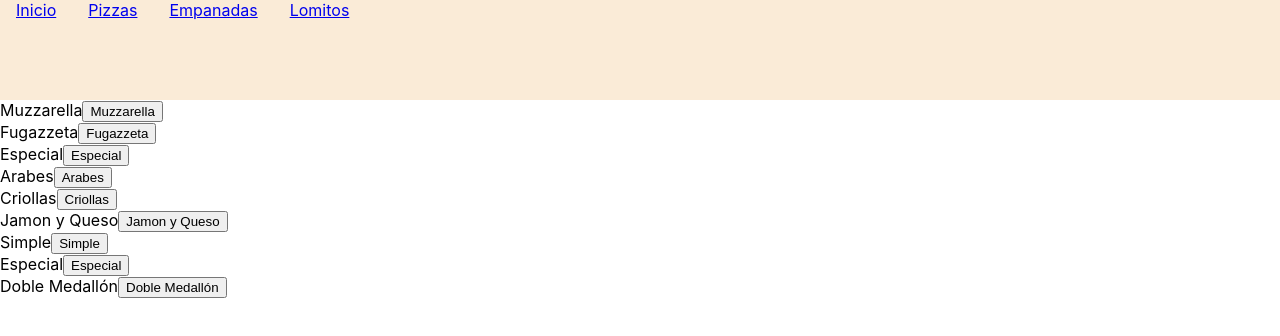
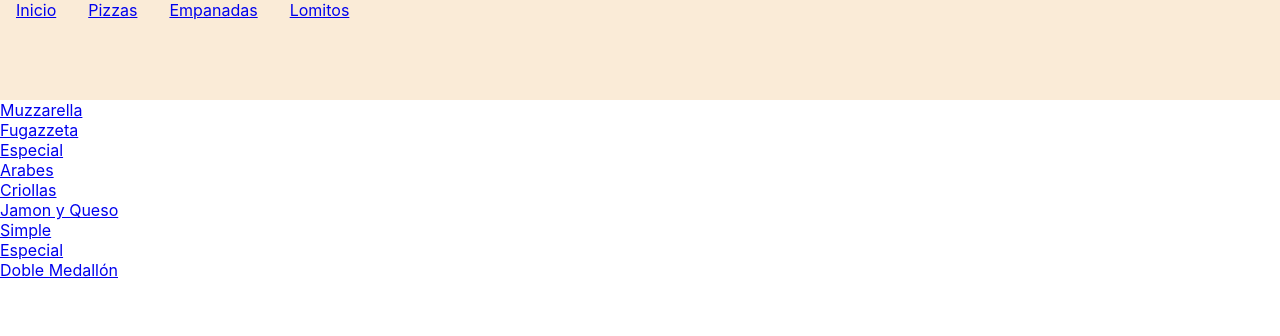
Before and after one commit to caucota/reactpreentrega2, a React (Create React App) app: page /category in a window 1280 px wide. Shown: the top 336 px of the page. Built offline with nearby package versions, Linux system fonts and the light colour scheme.

Commit message:
ItemDetalContainter

```diff
--- a/src/App.jsx
+++ b/src/App.jsx
@@ -5,6 +5,7 @@ import Navbar from './components/Navbar/Navbar'
 import { BrowserRouter, Routes, Route } from 'react-router-dom';
 import TipoProducto from './components/TipoProducto/TipoProducto';
 import Inicio from './components/Inicio/Inicio';
+import ItemDetailContainer from './components/ItemDetailContainer/ItemDetailContainer';
 
 
 function App() {
@@ -34,6 +35,7 @@ function App() {
         <Route exact path='/' element={<Inicio />}/>
         <Route exact path='/category/:nombreCategoria' element={<ItemListContainer />}/>
         <Route exact path='/category' element={<ItemListContainer />}/>
+        <Route exact path='/item/:id' element={<ItemDetailContainer />}/>
         <Route exact path={opcionesMenu[0].href+'/:id'} element={<TipoProducto />}/>
       </Routes>
     </BrowserRouter>
--- a/src/components/Item/Item.jsx
+++ b/src/components/Item/Item.jsx
@@ -1,13 +1,10 @@
 import React from 'react'
 
-const Item = (unProducto) => {
-  const arrayProductos = JSON.parse(localStorage.getItem("productosVta"));
-  let arrayProductosCategoria = arrayProductos.filter(prod => prod.id == unProducto);
-
+const Item = ({unProducto}) => {
   return (
     <>
-      <a>{unProducto.nombre}</a>
-    <button>{unProducto.nombre}</button><br/>
+      <a href={'/item/'+ unProducto.id} >{unProducto.nombre}</a>
+      <br/>
     </>
   )
 }
--- /dev/null
+++ b/src/components/ItemDetailContainer/ItemDetailContainer.css
@@ -0,0 +1,3 @@
+.cartUnProd{
+    width: 50px;
+}
--- a/src/components/ItemDetailContainer/ItemDetailContainer.jsx
+++ b/src/components/ItemDetailContainer/ItemDetailContainer.jsx
@@ -1,8 +1,18 @@
 import React from 'react'
+import { useParams } from 'react-router-dom';
+import './ItemDetailContainer.css'
 
 const ItemDetailContainer = () => {
+  const {id} = useParams();
+  const arrayProductos = JSON.parse(localStorage.getItem("productosVta"));
+  let productoSeleccionado = arrayProductos.filter(prod => prod.id == id);
+
+
   return (
-    <div>ItemDetailContainer</div>
+    <div className='cartUnProd'>
+      <div>{productoSeleccionado[0].nombre}</div>
+      <img src={productoSeleccionado[0].img}></img>
+    </div>
   )
 }
 
--- a/src/components/ItemList/ItemList.jsx
+++ b/src/components/ItemList/ItemList.jsx
@@ -48,7 +48,7 @@ const ItemList = ({tipoProd}) => {
     <div>
         {
           arrayProductosCategoria.map(prod => {
-                return <Item key={'producto_'+prod.id} nombre={prod.nombre}/>
+                return <Item key={'producto_'+prod.id} unProducto={prod}/>
             }
           )
         }
```
